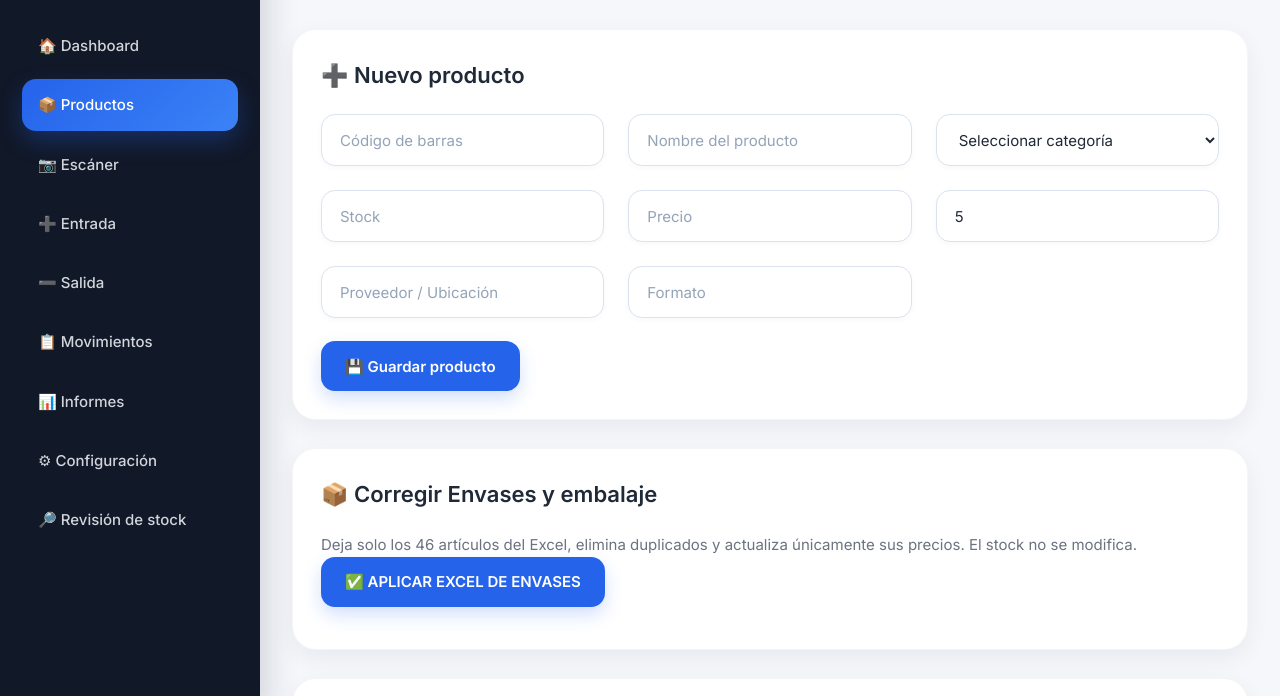
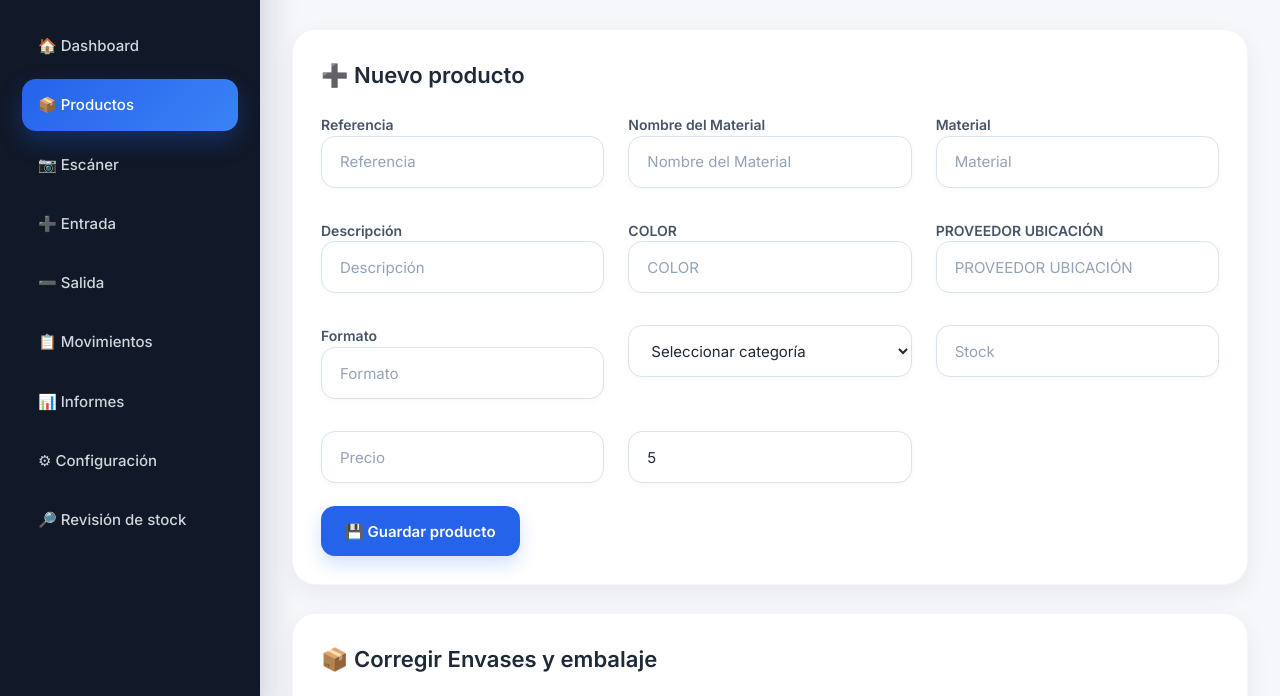
Before and after one commit to produccion03-create/inventario-pro, a plain HTML site: page productos.html in a window 1280 px wide. Shown: the part 85-781 px from the top of the page. Drawn offline with Linux system fonts and the light colour scheme; no server answers.

Commit message:
Add files via upload

```diff
--- a/productos.html
+++ b/productos.html
@@ -85,15 +85,7 @@
 
                 <div class="grid-form">
 
-                    <input
-                    id="codigo"
-                    placeholder="Código de barras">
-
-                    <input
-                    id="nombre"
-                    placeholder="Nombre del producto">
-
-                    <select id="categoria">
+                    <label>Referencia<input id="codigo" placeholder="Referencia"></label><label>Nombre del Material<input id="nombre" placeholder="Nombre del Material"></label><label>Material<input id="material" placeholder="Material"></label><label>Descripción<input id="descripcion" placeholder="Descripción"></label><label>COLOR<input id="color" placeholder="COLOR"></label><label>PROVEEDOR UBICACIÓN<input id="proveedor" placeholder="PROVEEDOR UBICACIÓN"></label><label>Formato<input id="formato" placeholder="Formato"></label><select id="categoria">
 
                         <option value="">
                             Seleccionar categoría
@@ -134,13 +126,9 @@
                     value="5"
                     placeholder="Stock mínimo">
 
-                    <input
-                    id="proveedor"
-                    placeholder="Proveedor / Ubicación">
 
-                    <input
-                    id="formato"
-                    placeholder="Formato">
+
+
 
                 </div>
 
@@ -202,13 +190,13 @@
 
         <input
         id="editarCodigo"
-        placeholder="Código">
+        placeholder="Referencia">
 
         <br><br>
 
         <input
         id="editarNombre"
-        placeholder="Nombre">
+        placeholder="Nombre del Material"><br><br><label>Material<input id="editarMaterial"></label><br><br><label>Descripción<input id="editarDescripcion"></label><br><br><label>COLOR<input id="editarColor"></label>
 
         <br><br>
 
@@ -258,7 +246,7 @@
 
         <input
         id="editarProveedor"
-        placeholder="Proveedor / Ubicación">
+        placeholder="PROVEEDOR UBICACIÓN">
 
         <br><br>
 
@@ -284,7 +272,7 @@
 
 </div>
 
-<script type="module" src="JS/productos.js?v=sync-20261124"></script>
+<script type="module" src="JS/productos.js?v=ficha20261125"></script>
 
 </body>
 
```
Also changed, not shown: cierre-inventario.html (+2 -2 lines), entrada.html (+1 -1 lines), informes.html (+1 -1 lines), inventario.html (+1 -1 lines), revision.html (+1 -1 lines).
